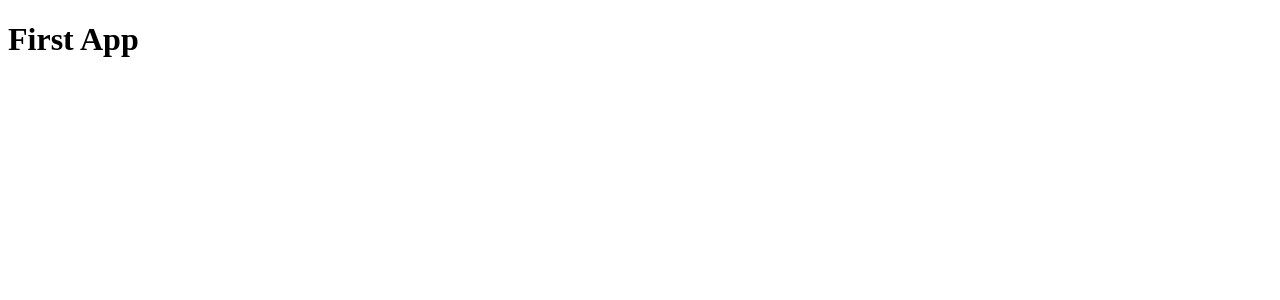
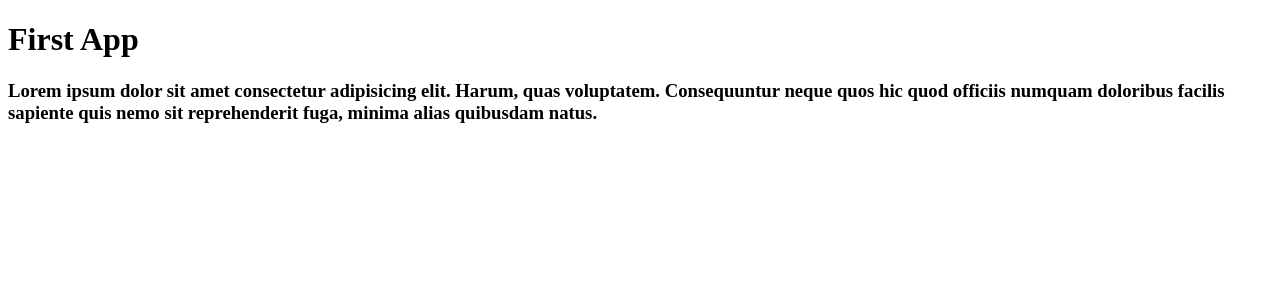
Before and after one commit to toledodavid/react-03-counter-app-vite, a React (Vite) app: page / in a window 1280 px wide. Shown: the top 300 px of the page. Built offline with nearby package versions, Linux system fonts and the light colour scheme.

Commit message:
Use Fragment in FirstApp component to return two elements

```diff
--- a/src/FirstApp.jsx
+++ b/src/FirstApp.jsx
@@ -1,6 +1,17 @@
+// import { Fragment } from "react";
 
 export const FirstApp = () => {
   return (
-    <h1>First App</h1>
+    <>
+      <h1>First App</h1>
+      <h3>Lorem ipsum dolor sit amet consectetur adipisicing elit. Harum, quas voluptatem. Consequuntur neque quos hic quod officiis numquam doloribus facilis sapiente quis nemo sit reprehenderit fuga, minima alias quibusdam natus.</h3>
+    </>
   );
+
+  // return (
+  //   <Fragment>
+  //     <h1>Hi</h1>
+  //     <p>This is a paragraph</p>
+  //   </Fragment>
+  // );
 }
```
